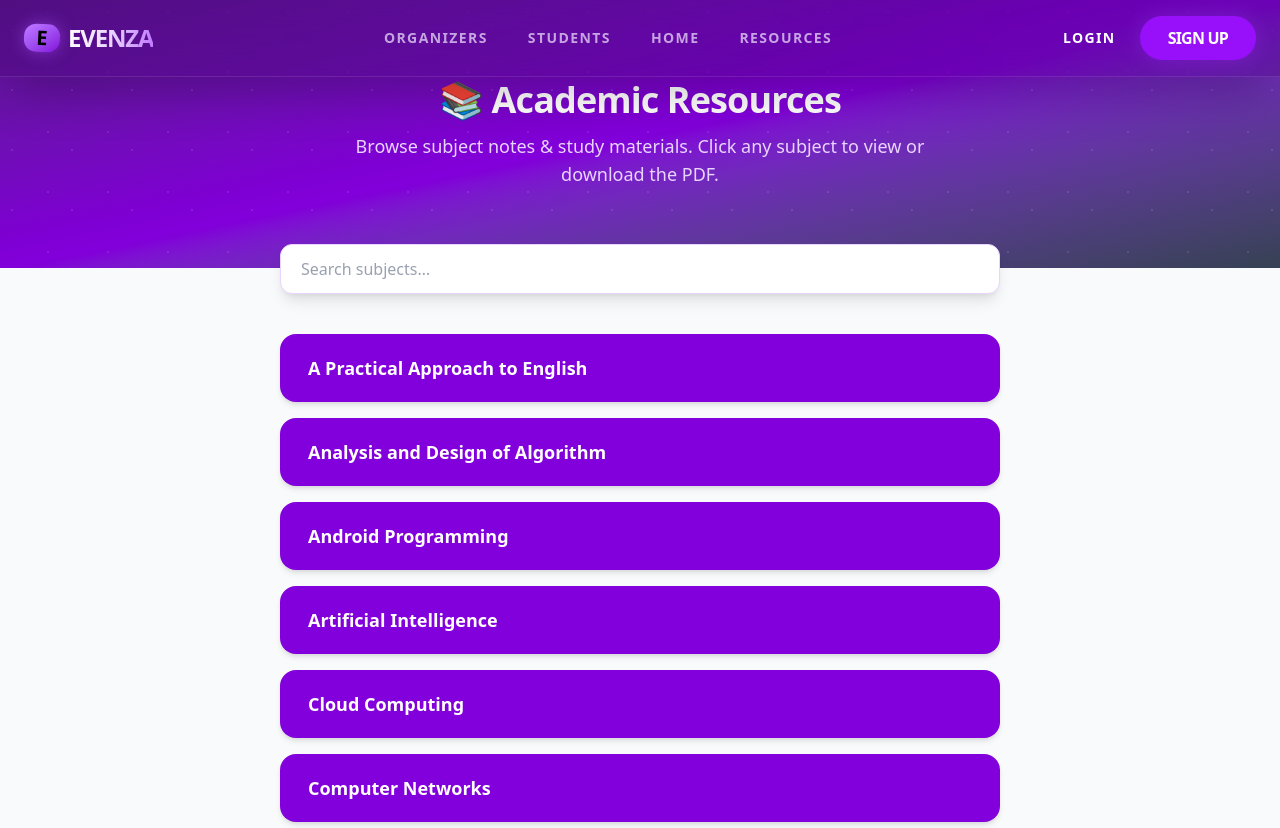
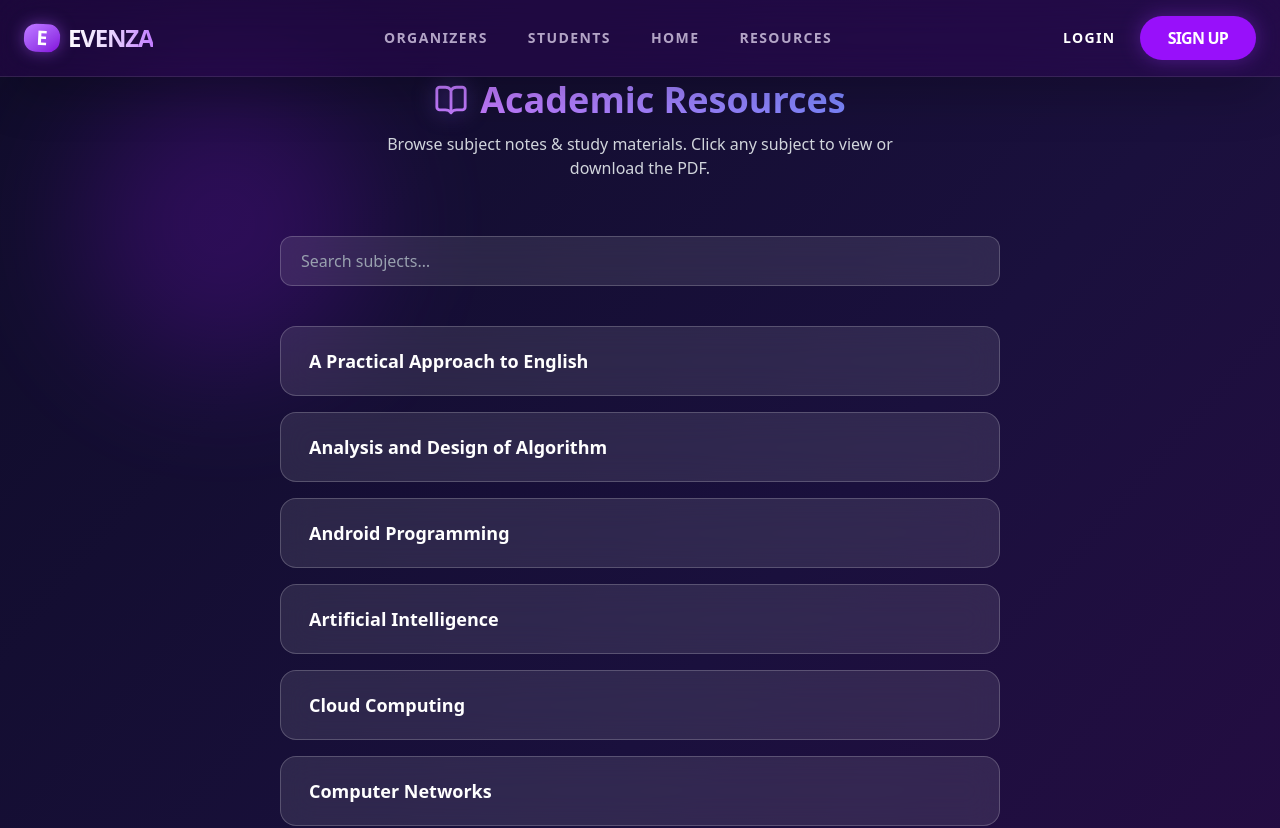
Before and after one commit to sanchipal2004/Evenza, a React (Vite) app in the folder evenza/: page /Resources in a window 1280 px wide. Shown: the top 828 px of the page. Built offline with nearby package versions, Linux system fonts and the light colour scheme.

Commit message:
updated ui of resourses page

```diff
--- a/evenza/package.json
+++ b/evenza/package.json
@@ -12,6 +12,7 @@
   "dependencies": {
     "@tailwindcss/vite": "^4.1.17",
     "axios": "^1.13.6",
+    "lucide-react": "^1.14.0",
     "react": "^19.2.0",
     "react-dom": "^19.2.0",
     "react-router-dom": "^7.9.6"
--- a/evenza/src/assets/pages/Resources.jsx
+++ b/evenza/src/assets/pages/Resources.jsx
@@ -1,58 +1,211 @@
+// import { useState } from "react";
+// import Navbar from "../../components/Navbar";
+
+// const subjects = [
+//   { id: 1, name: "A Practical Approach to English",          pdfUrl: "/pdfs/APracticalApproachToEng.pdf" },
+//   { id: 2, name: "Analysis and Design of Algorithm",         pdfUrl: "/pdfs/AnalysisandDesignofAlgorithm.pdf" },
+//   { id: 3, name: "Android Programming",                      pdfUrl: "/pdfs/AndroidProgramming.pdf" },
+//   { id: 4, name: "Artificial Intelligence",                  pdfUrl: "/pdfs/ArtificialIntelligence.pdf" },
+//   { id: 5, name: "Cloud Computing",                          pdfUrl:"/pdfs/CloudComputing.pdf" },
+//   { id: 6, name: "Computer Networks",                        pdfUrl: "/pdfs/ComputerNetworks.pdf" },
+//   { id: 7, name: "Data Mining and Warehousing ",             pdfUrl: "/pdfs/DataWare.pdf" },
+//   { id: 8, name: "Database Management Systems",              pdfUrl: "/pdfs/Data Base and Management Systems.pdf" },
+//   { id: 9, name: "Foundation of Block Chain Technologies",   pdfUrl: "/pdfs/FoundationofBlockchain.pdf" },
+//   { id: 10, name: "Information Security",                    pdfUrl: "/pdfs/InformationSecurity.pdf" },
+//   { id: 11, name: "Operating Systems",                       pdfUrl: "/pdfs/Operating System.pdf" },
+//   { id: 12, name: "Software Engineering",                    pdfUrl: "/pdfs/Software Engineering.pdf" },
+//   { id: 13, name: "Web Application Development",             pdfUrl: "/pdfs/WebApplicationDevelopment.pdf" },
+// ];
+
+// export default function Resources() {
+//   const [selected, setSelected]   = useState(null);
+//   const [search,   setSearch]     = useState("");
+
+//   const filtered = subjects.filter((s) =>
+//     s.name.toLowerCase().includes(search.toLowerCase())
+//   );
+
+//   const openModal  = (subject) => setSelected(subject);
+//   const closeModal = () => setSelected(null);
+
+//   return (
+//     <div className="min-h-screen bg-gray-50 font-sans">
+//       <Navbar />
+
+//       <div className="relative overflow-hidden bg-gradient-to-br from-purple-900 via-purple-700 to-gray-700 text-white py-20 px-6 text-center">
+//         <div className="absolute inset-0 opacity-10"
+//           style={{ backgroundImage: "radial-gradient(circle at 20% 50%, white 1px, transparent 1px), radial-gradient(circle at 80% 20%, white 1px, transparent 1px)", backgroundSize: "60px 60px" }} />
+//         <h1 className="relative text-4xl font-extrabold mb-3 tracking-tight">
+//           📚 Academic Resources
+//         </h1>
+//         <p className="relative text-purple-200 text-lg max-w-xl mx-auto">
+//           Browse subject notes & study materials. Click any subject to view or download the PDF.
+//         </p>
+//       </div>
+
+//       <div className="max-w-3xl mx-auto px-6 -mt-6 relative z-10">
+//         <input
+//           type="text"
+//           placeholder="Search subjects…"
+//           value={search}
+//           onChange={(e) => setSearch(e.target.value)}
+//           className="w-full rounded-xl border border-purple-200 bg-white shadow-lg px-5 py-3 text-gray-700 focus:outline-none focus:ring-2 focus:ring-purple-500 placeholder-gray-400"
+//         />
+//       </div>
+
+//       <div className="max-w-3xl mx-auto px-6 py-10 flex flex-col gap-4">
+//         {filtered.length === 0 ? (
+//           <p className="text-center text-gray-400 mt-10">No subjects match your search.</p>
+//         ) : (
+//           filtered.map((subject, i) => (
+//             <button
+//               key={subject.id}
+//               onClick={() => openModal(subject)}
+//               className="group flex items-center justify-between w-full bg-purple-700 hover:bg-purple-700 text-white text-lg font-semibold px-7 py-5 rounded-2xl shadow-md transition-all duration-200 hover:scale-[1.02] hover:shadow-purple-300 hover:shadow-lg"
+//               style={{ animationDelay: `${i * 40}ms` }}
+//             >
+//               <span>{subject.name}</span>
+//               <span className="opacity-0 group-hover:opacity-100 transition-opacity text-sm bg-white/20 rounded-lg px-3 py-1 ml-4 whitespace-nowrap">
+//                 {subject.pdfUrl ? "View PDF →" : "Coming soon"}
+//               </span>
+//             </button>
+//           ))
+//         )}
+//       </div>
+
+//       {selected && (
+//         <div
+//           className="fixed inset-0 z-50 flex items-center justify-center bg-purple-900 backdrop-blur-sm p-4"
+//           onClick={closeModal}
+//         >
+//           <div
+//           className="bg-white rounded-2xl shadow-2xl w-full max-w-6xl max-h-[95vh] flex flex-col overflow-hidden"
+//             onClick={(e) => e.stopPropagation()}
+//           >
+//             <div className="flex items-center justify-between px-6 py-4 bg-purple-700 text-white">
+//               <h2 className="text-lg font-bold truncate pr-4">{selected.name}</h2>
+//               <div className="flex items-center gap-3">
+//                 {selected.pdfUrl && (
+//                   <a
+//                     href={selected.pdfUrl}
+//                     download
+//                     className="text-sm bg-white text-purple-700 font-semibold px-4 py-1.5 rounded-lg hover:bg-purple-100 transition"
+//                   >
+//                     ⬇ Download
+//                   </a>
+//                 )}
+//                 <button
+//                   onClick={closeModal}
+//                   className="text-white text-2xl leading-none hover:text-purple-200 transition"
+//                 >
+//                   ✕
+//                 </button>
+//               </div>
+//             </div>
+
+//             <div className="flex-1 overflow-auto">
+//               {selected.pdfUrl ? (
+//               <iframe
+//                 src={`${selected.pdfUrl}#toolbar=0&navpanes=0`}
+//                 title={selected.name}
+//                 className="w-full h-full min-h-[82vh]"
+//               />
+//               ) : (
+//                 <div className="flex flex-col items-center justify-center h-72 text-gray-400 gap-4">
+//                   <span className="text-6xl">📄</span>
+//                   <p className="text-xl font-semibold text-gray-500">PDF not uploaded yet</p>
+//                   <p className="text-sm text-center max-w-xs">
+//                     Set <code className="bg-gray-100 px-1 rounded text-purple-600">pdfUrl</code> for{" "}
+//                     <strong>{selected.name}</strong> in <code className="bg-gray-100 px-1 rounded">Resources.jsx</code> to display it here.
+//                   </p>
+//                 </div>
+//               )}
+//             </div>
+//           </div>
+//         </div>
+//       )}
+//     </div>
+//   );
+// }
+
+
 import { useState } from "react";
 import Navbar from "../../components/Navbar";
+import { BookOpen } from "lucide-react";
 
 const subjects = [
-  { id: 1, name: "A Practical Approach to English",          pdfUrl: "/pdfs/APracticalApproachToEng.pdf" },
-  { id: 2, name: "Analysis and Design of Algorithm",         pdfUrl: "/pdfs/AnalysisandDesignofAlgorithm.pdf" },
-  { id: 3, name: "Android Programming",                      pdfUrl: "/pdfs/AndroidProgramming.pdf" },
-  { id: 4, name: "Artificial Intelligence",                  pdfUrl: "/pdfs/ArtificialIntelligence.pdf" },
-  { id: 5, name: "Cloud Computing",                          pdfUrl:"/pdfs/CloudComputing.pdf" },
-  { id: 6, name: "Computer Networks",                        pdfUrl: "/pdfs/ComputerNetworks.pdf" },
-  { id: 7, name: "Data Mining and Warehousing ",             pdfUrl: "/pdfs/DataWare.pdf" },
-  { id: 8, name: "Database Management Systems",              pdfUrl: "/pdfs/Data Base and Management Systems.pdf" },
-  { id: 9, name: "Foundation of Block Chain Technologies",   pdfUrl: "/pdfs/FoundationofBlockchain.pdf" },
-  { id: 10, name: "Information Security",                    pdfUrl: "/pdfs/InformationSecurity.pdf" },
-  { id: 11, name: "Operating Systems",                       pdfUrl: "/pdfs/Operating System.pdf" },
-  { id: 12, name: "Software Engineering",                    pdfUrl: "/pdfs/Software Engineering.pdf" },
-  { id: 13, name: "Web Application Development",             pdfUrl: "/pdfs/WebApplicationDevelopment.pdf" },
+  { id: 1, name: "A Practical Approach to English", pdfUrl: "/pdfs/APracticalApproachToEng.pdf" },
+  { id: 2, name: "Analysis and Design of Algorithm", pdfUrl: "/pdfs/AnalysisandDesignofAlgorithm.pdf" },
+  { id: 3, name: "Android Programming", pdfUrl: "/pdfs/AndroidProgramming.pdf" },
+  { id: 4, name: "Artificial Intelligence", pdfUrl: "/pdfs/ArtificialIntelligence.pdf" },
+  { id: 5, name: "Cloud Computing", pdfUrl: "/pdfs/CloudComputing.pdf" },
+  { id: 6, name: "Computer Networks", pdfUrl: "/pdfs/ComputerNetworks.pdf" },
+  { id: 7, name: "Data Mining and Warehousing", pdfUrl: "/pdfs/DataWare.pdf" },
+  { id: 8, name: "Database Management Systems", pdfUrl: "/pdfs/Data Base and Management Systems.pdf" },
+  { id: 9, name: "Foundation of Block Chain Technologies", pdfUrl: "/pdfs/FoundationofBlockchain.pdf" },
+  { id: 10, name: "Information Security", pdfUrl: "/pdfs/InformationSecurity.pdf" },
+  { id: 11, name: "Operating Systems", pdfUrl: "/pdfs/Operating System.pdf" },
+  { id: 12, name: "Software Engineering", pdfUrl: "/pdfs/Software Engineering.pdf" },
+  { id: 13, name: "Web Application Development", pdfUrl: "/pdfs/WebApplicationDevelopment.pdf" },
 ];
 
 export default function Resources() {
-  const [selected, setSelected]   = useState(null);
-  const [search,   setSearch]     = useState("");
+  const [selected, setSelected] = useState(null);
+  const [search, setSearch] = useState("");
 
   const filtered = subjects.filter((s) =>
     s.name.toLowerCase().includes(search.toLowerCase())
   );
 
-  const openModal  = (subject) => setSelected(subject);
-  const closeModal = () => setSelected(null);
+  return (
+    <div className="min-h-screen bg-gradient-to-br from-[#0f0c29] via-[#1a103d] to-[#2a0845] text-white relative overflow-hidden">
 
-  return (
-    <div className="min-h-screen bg-gray-50 font-sans">
+      {/* Glow Background */}
+      <div className="absolute top-20 left-20 w-72 h-72 bg-purple-600 opacity-20 blur-3xl rounded-full"></div>
+      <div className="absolute bottom-20 right-20 w-72 h-72 bg-pink-600 opacity-20 blur-3xl rounded-full"></div>
+
       <Navbar />
 
-      <div className="relative overflow-hidden bg-gradient-to-br from-purple-900 via-purple-700 to-gray-700 text-white py-20 px-6 text-center">
-        <div className="absolute inset-0 opacity-10"
-          style={{ backgroundImage: "radial-gradient(circle at 20% 50%, white 1px, transparent 1px), radial-gradient(circle at 80% 20%, white 1px, transparent 1px)", backgroundSize: "60px 60px" }} />
-        <h1 className="relative text-4xl font-extrabold mb-3 tracking-tight">
+      {/* Hero */}
+      {/* <div className="relative text-center py-20 px-6">
+        <h1 className="text-4xl font-extrabold mb-3 bg-gradient-to-r from-purple-400 to-pink-500 text-transparent bg-clip-text">
           📚 Academic Resources
         </h1>
-        <p className="relative text-purple-200 text-lg max-w-xl mx-auto">
+        <p className="text-gray-300 max-w-xl mx-auto">
           Browse subject notes & study materials. Click any subject to view or download the PDF.
         </p>
+      </div> */}
+      <div className="relative text-center py-20 px-6">
+
+  <div className="flex items-center justify-center gap-3 mb-3">
+    <BookOpen
+      size={34}
+      className="text-purple-400 drop-shadow-[0_0_10px_rgba(139,92,246,0.6)]"
+    />
+
+    <h1 className="text-4xl font-extrabold bg-gradient-to-r from-purple-400 to-indigo-400 text-transparent bg-clip-text">
+      Academic Resources
+    </h1>
   </div>
 
+  <p className="text-gray-300 max-w-xl mx-auto">
+    Browse subject notes & study materials. Click any subject to view or download the PDF.
+  </p>
+
+</div>
+
+      {/* Search */}
       <div className="max-w-3xl mx-auto px-6 -mt-6 relative z-10">
         <input
           type="text"
           placeholder="Search subjects…"
           value={search}
           onChange={(e) => setSearch(e.target.value)}
-          className="w-full rounded-xl border border-purple-200 bg-white shadow-lg px-5 py-3 text-gray-700 focus:outline-none focus:ring-2 focus:ring-purple-500 placeholder-gray-400"
+          className="w-full rounded-xl bg-white/10 backdrop-blur-lg border border-white/20 px-5 py-3 text-white placeholder-gray-400 focus:outline-none focus:ring-2 focus:ring-purple-500"
         />
       </div>
 
+      {/* Subject List */}
       <div className="max-w-3xl mx-auto px-6 py-10 flex flex-col gap-4">
         {filtered.length === 0 ? (
           <p className="text-center text-gray-400 mt-10">No subjects match your search.</p>
@@ -60,12 +213,13 @@ export default function Resources() {
           filtered.map((subject, i) => (
             <button
               key={subject.id}
-              onClick={() => openModal(subject)}
-              className="group flex items-center justify-between w-full bg-purple-700 hover:bg-purple-700 text-white text-lg font-semibold px-7 py-5 rounded-2xl shadow-md transition-all duration-200 hover:scale-[1.02] hover:shadow-purple-300 hover:shadow-lg"
+              onClick={() => setSelected(subject)}
+              className="group flex items-center justify-between w-full bg-white/10 backdrop-blur-lg border border-white/20 text-white text-lg font-semibold px-7 py-5 rounded-2xl transition-all duration-300 hover:scale-[1.03] hover:shadow-[0_0_25px_rgba(168,85,247,0.6)]"
               style={{ animationDelay: `${i * 40}ms` }}
             >
               <span>{subject.name}</span>
-              <span className="opacity-0 group-hover:opacity-100 transition-opacity text-sm bg-white/20 rounded-lg px-3 py-1 ml-4 whitespace-nowrap">
+
+              <span className="opacity-0 group-hover:opacity-100 transition-opacity text-sm bg-white/20 rounded-lg px-3 py-1 ml-4">
                 {subject.pdfUrl ? "View PDF →" : "Coming soon"}
               </span>
             </button>
@@ -73,36 +227,41 @@ export default function Resources() {
         )}
       </div>
 
+      {/* Modal */}
       {selected && (
         <div
-          className="fixed inset-0 z-50 flex items-center justify-center bg-purple-900 backdrop-blur-sm p-4"
-          onClick={closeModal}
+          className="fixed inset-0 z-50 flex items-center justify-center bg-black/60 backdrop-blur-md p-4"
+          onClick={() => setSelected(null)}
         >
           <div
-          className="bg-white rounded-2xl shadow-2xl w-full max-w-6xl max-h-[95vh] flex flex-col overflow-hidden"
+            className="bg-white/10 backdrop-blur-xl border border-white/20 rounded-2xl w-full max-w-6xl max-h-[95vh] flex flex-col overflow-hidden shadow-[0_0_40px_rgba(168,85,247,0.4)]"
             onClick={(e) => e.stopPropagation()}
           >
-            <div className="flex items-center justify-between px-6 py-4 bg-purple-700 text-white">
-              <h2 className="text-lg font-bold truncate pr-4">{selected.name}</h2>
+            {/* Header */}
+            <div className="flex items-center justify-between px-6 py-4 border-b border-white/10">
+              <h2 className="text-lg font-bold">{selected.name}</h2>
+
               <div className="flex items-center gap-3">
                 {selected.pdfUrl && (
                   <a
                     href={selected.pdfUrl}
                     download
-                    className="text-sm bg-white text-purple-700 font-semibold px-4 py-1.5 rounded-lg hover:bg-purple-100 transition"
+                    className="text-sm bg-gradient-to-r from-purple-500 to-pink-500 px-4 py-1.5 rounded-lg hover:shadow-[0_0_15px_rgba(236,72,153,0.8)] transition"
                   >
                     ⬇ Download
                   </a>
                 )}
+
                 <button
-                  onClick={closeModal}
-                  className="text-white text-2xl leading-none hover:text-purple-200 transition"
+                  onClick={() => setSelected(null)}
+                  className="text-white text-2xl hover:text-purple-400 transition"
                 >
                   ✕
                 </button>
               </div>
             </div>
 
+            {/* PDF Viewer */}
             <div className="flex-1 overflow-auto">
               {selected.pdfUrl ? (
                 <iframe
@@ -113,11 +272,7 @@ export default function Resources() {
               ) : (
                 <div className="flex flex-col items-center justify-center h-72 text-gray-400 gap-4">
                   <span className="text-6xl">📄</span>
-                  <p className="text-xl font-semibold text-gray-500">PDF not uploaded yet</p>
-                  <p className="text-sm text-center max-w-xs">
-                    Set <code className="bg-gray-100 px-1 rounded text-purple-600">pdfUrl</code> for{" "}
-                    <strong>{selected.name}</strong> in <code className="bg-gray-100 px-1 rounded">Resources.jsx</code> to display it here.
-                  </p>
+                  <p className="text-xl font-semibold">PDF not uploaded yet</p>
                 </div>
               )}
             </div>
```
Also changed, not shown: 1 other file (tests, documents, lock files or other folders). Lines whose indentation alone changed are shown as unchanged.
